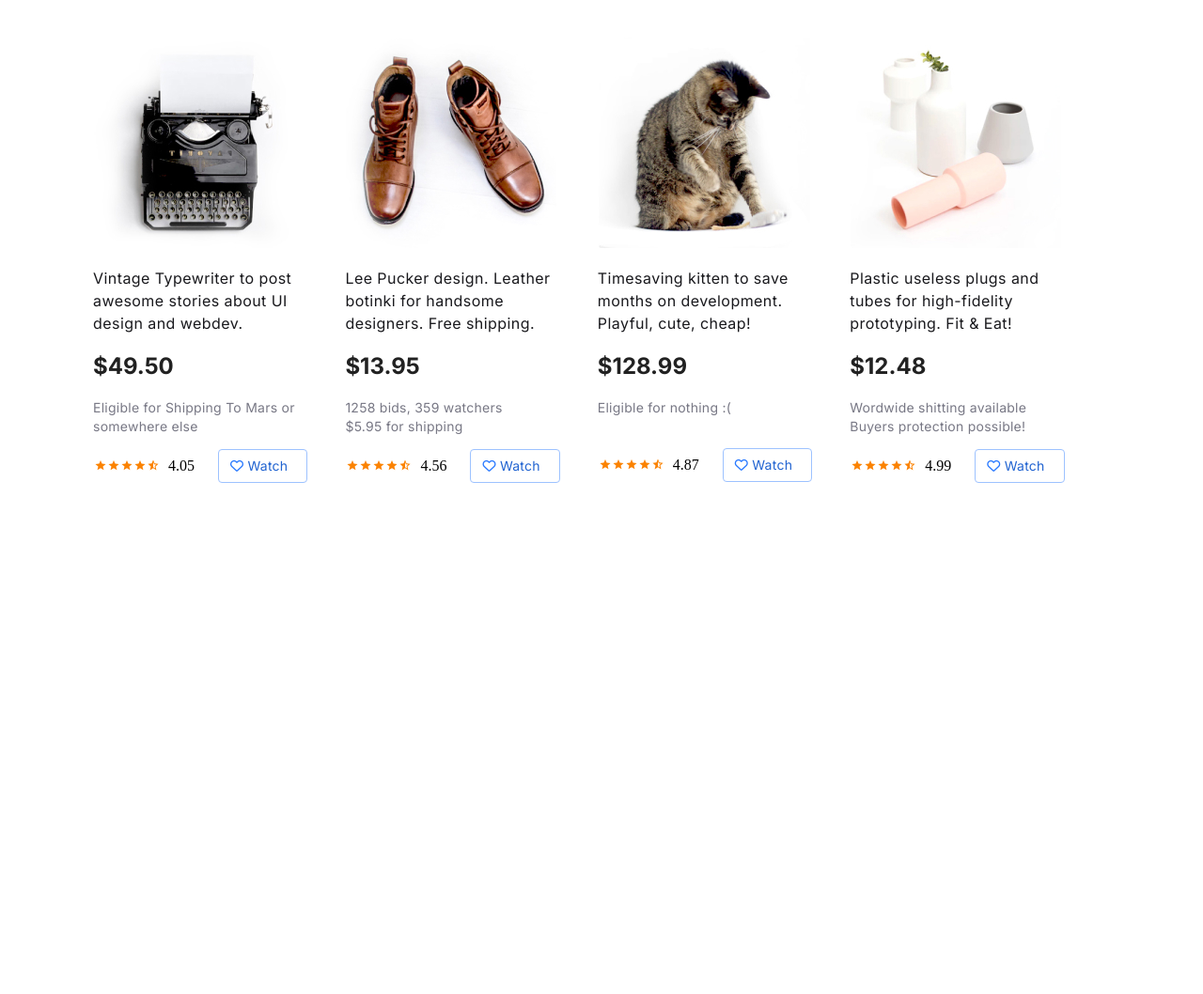
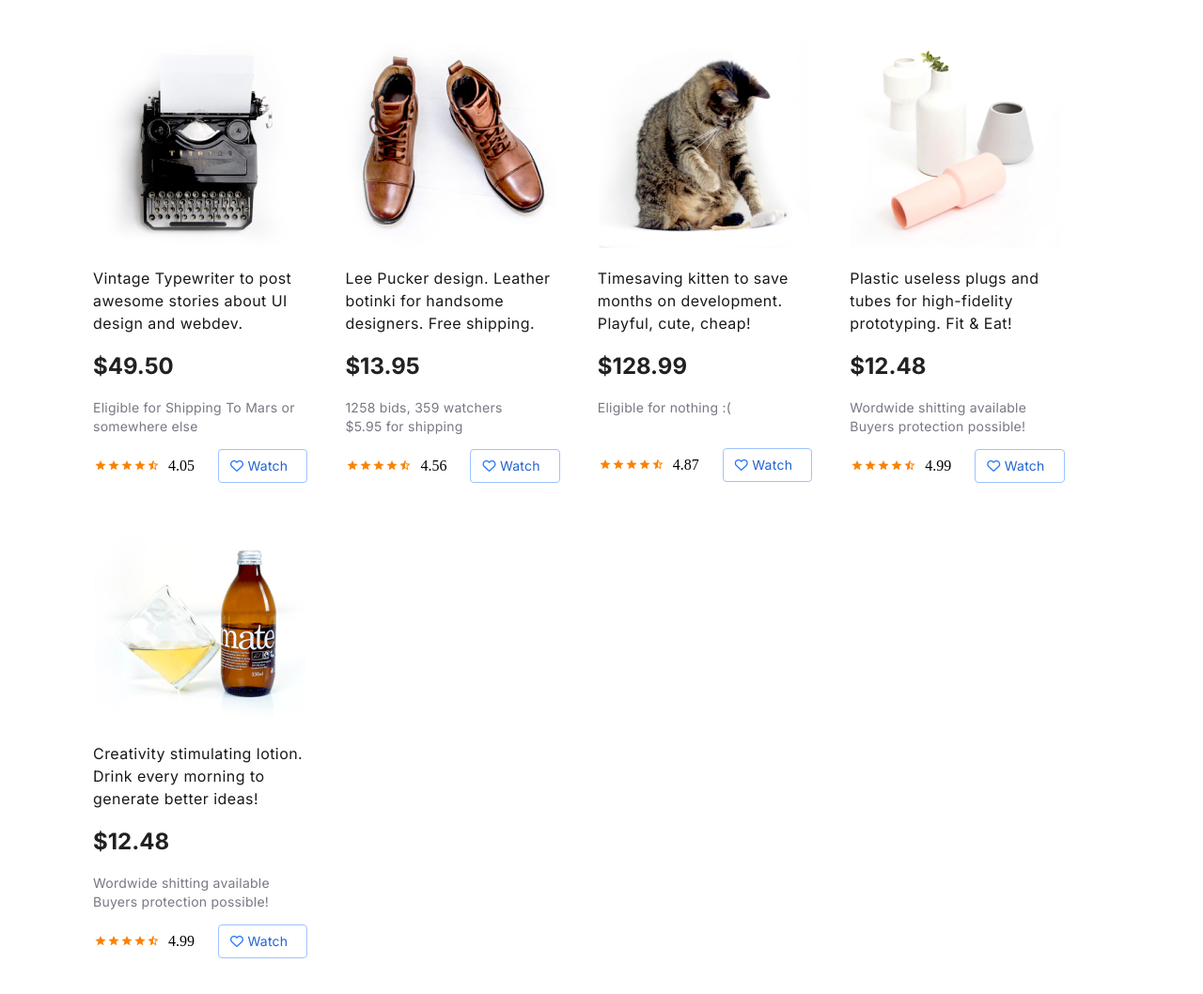
Before and after one commit to LeoSAN10/stormnet, a plain HTML site: page dz4/index.html in a window 1280 px wide. Shown: the whole page at 94% size. Before the commit the page ends 800 px from the top, so only its background shows below. Drawn offline with Linux system fonts and the light colour scheme.

Commit message:
add first middle offer

```diff
--- a/dz4/index.html
+++ b/dz4/index.html
@@ -85,7 +85,21 @@
             </div>
             <div class="middle">
                 <div class="item">
+                    <img src="assets/5.jpg">
+                    <p class="description">Creativity stimulating lotion. Drink every morning to generate better ideas!</p>
+                    <h1 class="price">$12.48</h1>
+                    <p class="sub_description">Wordwide shitting available Buyers protection possible!</p>
+                    <div class="rateOffer">
+                    <div><img src="assets/stars.svg" class="indent" ></div>
 
+                    <div class="indent">4.99</div>
+
+                        <a href="#" class="link">
+                        <i class="far fa-heart"></i>
+                        <div>Watch</div>
+                        </a>
+
+                    </div>
                 </div>
                 <div class="item">
 
```
